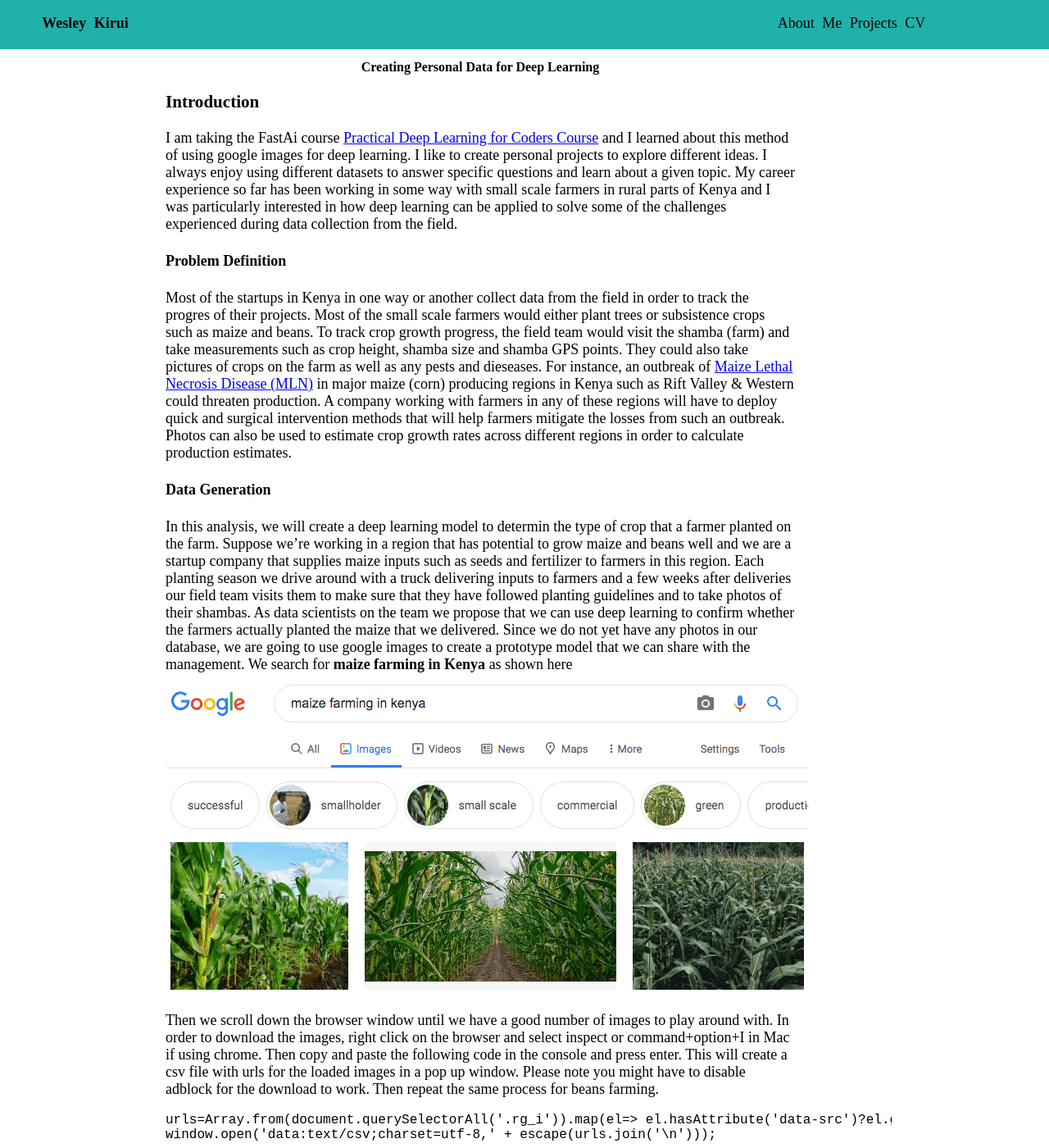
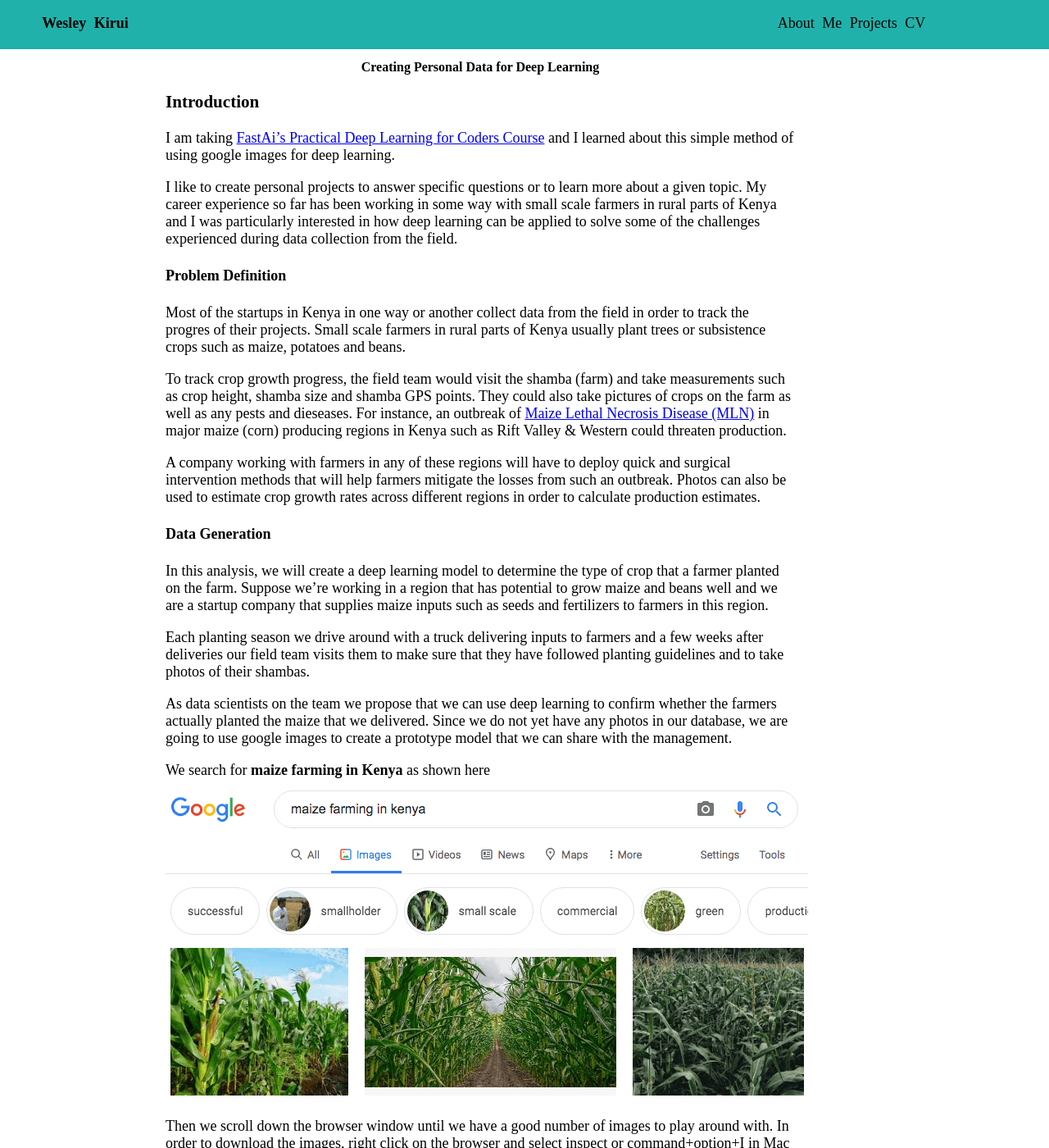
Before and after one commit to wkirui/wkirui.github.io, a Jekyll site: the page built from _posts/2020-10-11-Creating Personal Data For Deep Learning Models.md, in a window 1280 px wide and 1400 px high. Shown: the whole window at 82% size. Built offline with Jekyll 4.4.1, drawn with Linux system fonts in a browser that asks for light colours; nearby versions of some CDN libraries; some of the changed text lies outside the part shown.

Commit message:
minor edits

````diff
--- a/_posts/2020-10-11-Creating Personal Data For Deep Learning Models.md
+++ b/_posts/2020-10-11-Creating Personal Data For Deep Learning Models.md
@@ -8,37 +8,53 @@ excerpt: Deep Learning is an exciting field in machine learning. Through deep le
 # <center>Creating Personal Data for Deep Learning</center>
 
 ### Introduction
-I am taking the FastAi course [Practical Deep Learning for Coders Course](https://course19.fast.ai/) and I learned about this method of using google images for deep learning. I like to create personal projects to explore different ideas. I always enjoy using different datasets to answer specific questions and learn about a given topic. My career experience so far has been working in some way with small scale farmers in rural parts of Kenya and I was particularly interested in how deep learning can be applied to solve some of the challenges experienced during data collection from the field.
+I am taking [FastAi's Practical Deep Learning for Coders Course](https://course19.fast.ai/) and I learned about this simple method of using google images for deep learning.
+
+I like to create personal projects to answer specific questions or to learn more about a given topic. My career experience so far has been working in some way with small scale farmers in rural parts of Kenya and I was particularly interested in how deep learning can be applied to solve some of the challenges experienced during data collection from the field.
 
 #### Problem Definition
-Most of the startups in Kenya in one way or another collect data from the field in order to track the progres of their projects. Most of the small scale farmers would either plant trees or subsistence crops such as maize and beans. To track crop growth progress, the field team would visit the shamba (farm) and take measurements such as crop height, shamba size and shamba GPS points. They could also take pictures of crops on the farm as well as any pests and dieseases. For instance, an outbreak of [Maize Lethal Necrosis Disease (MLN)](https://www.tandfonline.com/doi/full/10.1080/23311932.2019.1705746) in major maize (corn) producing regions in Kenya such as Rift Valley & Western could threaten production. A company working with farmers in any of these regions will have to deploy quick and surgical intervention methods that will help farmers mitigate the losses from such an outbreak.
+Most of the startups in Kenya in one way or another collect data from the field in order to track the progres of their projects. Small scale farmers in rural parts of Kenya usually plant trees or subsistence crops such as maize, potatoes and beans.
+
+To track crop growth progress, the field team would visit the shamba (farm) and take measurements such as crop height, shamba size and shamba GPS points. They could also take pictures of crops on the farm as well as any pests and dieseases. For instance, an outbreak of [Maize Lethal Necrosis Disease (MLN)](https://www.tandfonline.com/doi/full/10.1080/23311932.2019.1705746) in major maize (corn) producing regions in Kenya such as Rift Valley & Western could threaten production.
+
+A company working with farmers in any of these regions will have to deploy quick and surgical intervention methods that will help farmers mitigate the losses from such an outbreak.
 Photos can also be used to estimate crop growth rates across different regions in order to calculate production estimates.
 
 #### Data Generation
-In this analysis, we will create a deep learning model to determin the type of crop that a farmer planted on the farm. Suppose we're working in a region that has potential to grow maize and beans well and we are a startup company that supplies maize inputs such as seeds and fertilizer to farmers in this region. Each planting season we drive around with a truck delivering inputs to farmers and a few weeks after deliveries our field team visits them to make sure that they have followed planting guidelines and to take photos of their shambas.
+In this analysis, we will create a deep learning model to determine the type of crop that a farmer planted on the farm. Suppose we're working in a region that has potential to grow maize and beans well and we are a startup company that supplies maize inputs such as seeds and fertilizers to farmers in this region.
+
+Each planting season we drive around with a truck delivering inputs to farmers and a few weeks after deliveries our field team visits them to make sure that they have followed planting guidelines and to take photos of their shambas.
+
 As data scientists on the team we propose that we can use deep learning to confirm whether the farmers actually planted the maize that we delivered.
 Since we do not yet have any photos in our database, we are going to use google images to create a prototype model that we can share with the management.
+
 We search for **maize farming in Kenya** as shown here
 ![](/assets/img/maize_search_ke.png "maize search image")
 
-Then we scroll down the browser window until we have a good number of images to play around with. In order to download the images, right click on the browser and select inspect or command+option+I in Mac if using chrome. Then copy and paste the following code in the console and press enter. This will create a csv file with urls for the loaded images in a pop up window. Please note you might have to disable adblock for the download to work. Then repeat the same process for beans farming.
+Then we scroll down the browser window until we have a good number of images to play around with. In order to download the images, right click on the browser and select inspect or command+option+I in Mac if using chrome. Then copy and paste the following code in the console and press enter.
 
 ```javascript
 urls=Array.from(document.querySelectorAll('.rg_i')).map(el=> el.hasAttribute('data-src')?el.getAttribute('data-src'):el.getAttribute('data-iurl'));
 window.open('data:text/csv;charset=utf-8,' + escape(urls.join('\n')));
 ```
+This will create a csv file with urls for the loaded images in a pop up window. Please note you might have to disable adblock for the download to work. Then repeat the same process for beans farming.
+
 Next, we upload the csv files to the same working directory as our python code in google colab and use the code below to create folders to store our images. The files **maize.csv** and **beans.csv** contain urls from our google image search.
 <script src="https://gist.github.com/wkirui/ccd63ce48d9b7982c41967aecb7bc589.js"></script>
 
 #### Model Training
 We can now train our deep learning model using fastai's learner library which provides a nice and easy to use wrapper for [Pytorch](https://pytorch.org/) library for machine learning.
+
 The following code shows how we train our convolutional neural network (cnn) using fastai.
 <script src="https://gist.github.com/wkirui/35827917bbdd24f86b59bd8ede002d7d.js"></script>
 Running the code above, we get a model accuacy of 72% as shown below
 ![](/assets/img/crop_model_results_v1.png "crop model v1")
 
 Our model accuracy of 72% is probably not strong enough to convince management that we have a good handle on detecting fraud cases on the farms.
-The management knows that there are some edge cases where a farmer received the correct inputs but failed to plant because of one reason or another. Examples:
+
+The management knows that there are some edge cases where a farmer received the correct inputs but failed to plant because of one reason or another.
+
+Examples:
 - The farmer has a strong believe that the planting season is not right and will have to wait a bit longer. They believe that by planting a short term crop now they will be ready to plant maize at harvest.
 - The farmer already had another crop on the shamba such as beans that they will have to harvest first before planting
 
````
